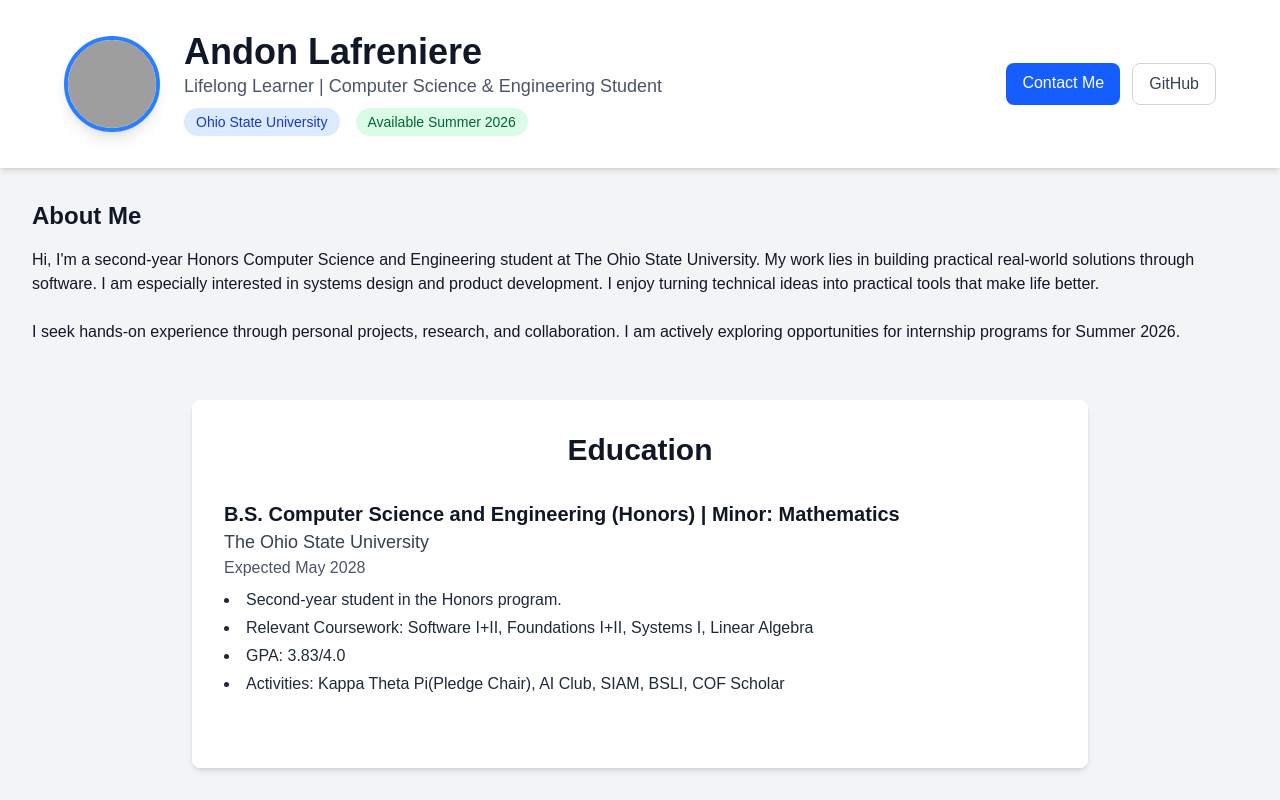
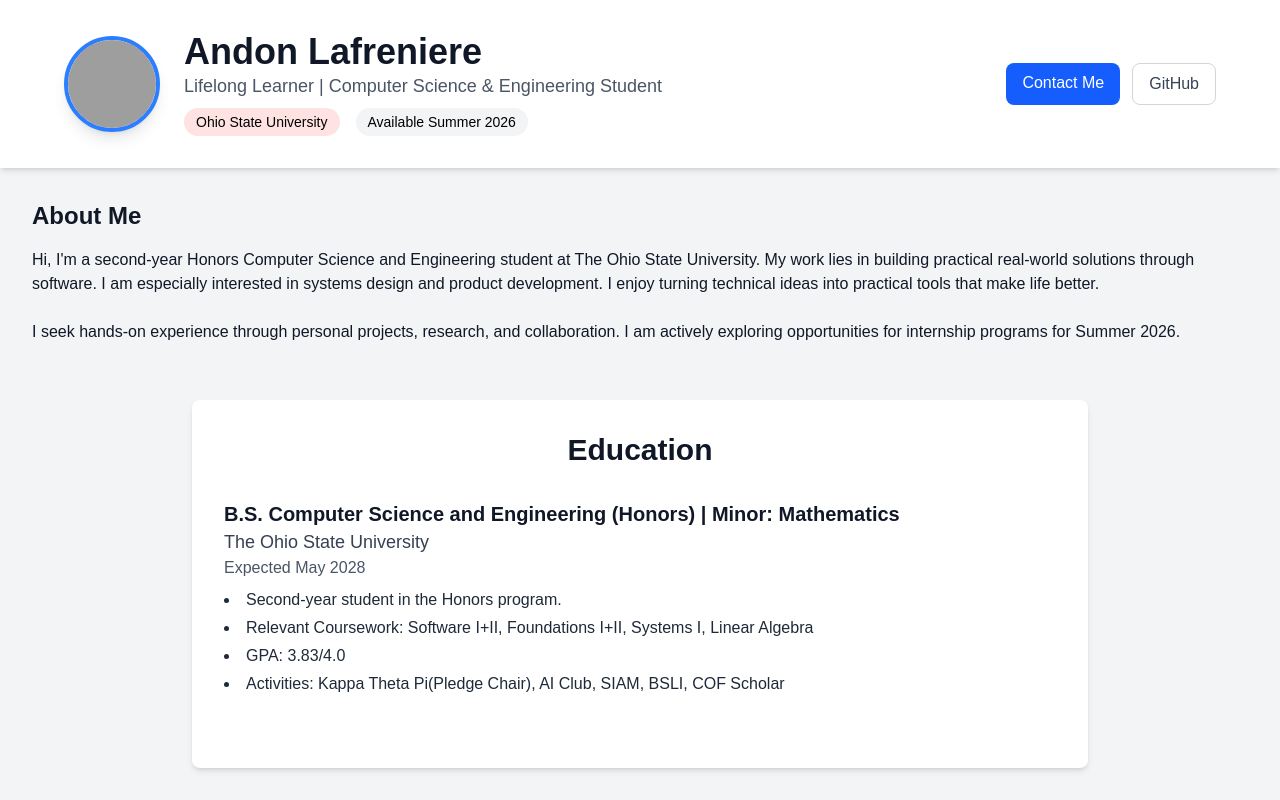
Before and after one commit to Andon-LaFreniere/andon-2025, a Next.js app: page / in a window 1280 px wide. Shown: the top 800 px of the page. Built offline with nearby package versions, Linux system fonts and the light colour scheme; grey boxes are pictures that could not be loaded.

Commit message:
change top bar image

```diff
--- a/app/page.tsx
+++ b/app/page.tsx
@@ -106,10 +106,10 @@ export default function Home() {
               <h1 className="text-4xl font-bold">Andon Lafreniere</h1>
               <p className="text-lg text-gray-600">Lifelong Learner | Computer Science & Engineering Student</p>
               <div className="flex items-center mt-2 space-x-4">
-                <span className="inline-flex items-center px-3 py-1 rounded-full text-sm font-medium bg-blue-100 text-blue-800">
+                <span className="inline-flex items-center px-3 py-1 rounded-full text-sm font-medium bg-red-100 text-black">
                   Ohio State University
                 </span>
-                <span className="inline-flex items-center px-3 py-1 rounded-full text-sm font-medium bg-green-100 text-green-800">
+                <span className="inline-flex items-center px-3 py-1 rounded-full text-sm font-medium bg-gray-100 text-black">
                   Available Summer 2026
                 </span>
               </div>
@@ -120,7 +120,7 @@ export default function Home() {
           <div className="hidden md:flex space-x-3">
             <a
               href="mailto:andonlafreniere2706@gmail.com"
-              className="px-4 py-2 bg-blue-600 text-white rounded-lg hover:bg-blue-700 transition-colors duration-300 font-medium"
+              className="px-4 py-2 bg-blue-600 text-white rounded-lg hover:bg-blue-600 transition-colors duration-300 font-medium"
             >
               Contact Me
             </a>
```
Also changed, not shown: 1 other file (tests, documents, lock files or other folders).
